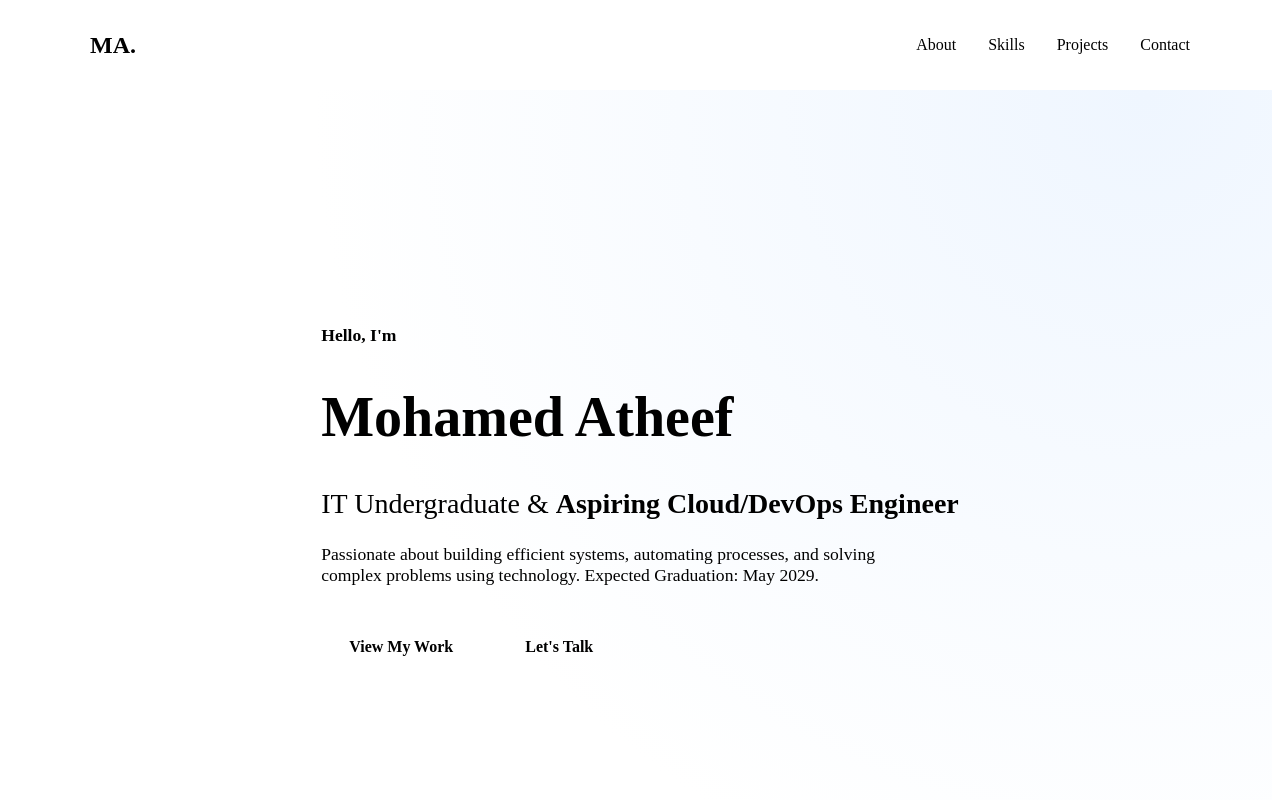
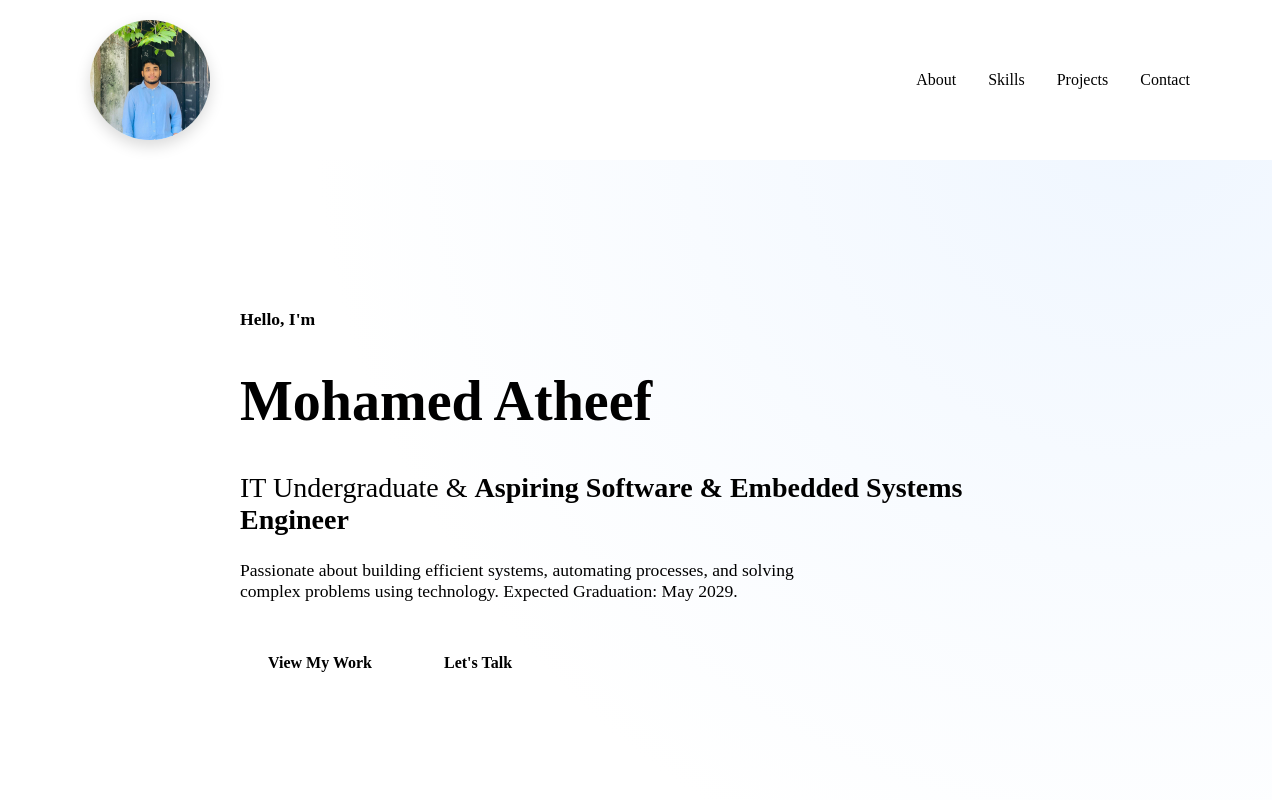
Before and after one commit to AtheefDS/Atheef_Portfolio, a React (Vite) app: page / in a window 1280 px wide. Shown: the top 800 px of the page. Built offline with nearby package versions, Linux system fonts and the light colour scheme; the HTML template or start-up script is replaced by a standard one.

Commit message:
Refactor code structure for improved readability and maintainability

```diff
--- a/src/components/Hero.jsx
+++ b/src/components/Hero.jsx
@@ -6,7 +6,7 @@ export default function Hero() {
       <div className="hero-content">
         <p className="subtitle">Hello, I'm</p>
         <h1>Mohamed Atheef</h1>
-        <h2>IT Undergraduate & <span className="highlight">Aspiring Cloud/DevOps Engineer</span></h2>
+        <h2>IT Undergraduate & <span className="highlight">Aspiring Software & Embedded Systems Engineer</span></h2>
         <p className="description">
          Passionate about building efficient systems, automating processes, and solving complex problems using technology. Expected Graduation: May 2029.
         </p>
--- a/src/components/Navbar.jsx
+++ b/src/components/Navbar.jsx
@@ -1,16 +1,26 @@
-import React from 'react';
+import React from "react";
+import atheef from "./atheef.jpeg";
 
 export default function Navbar() {
   return (
     <nav className="navbar">
       <div className="nav-container">
-        <a href="#" className="logo">MA<span style={{color: 'var(--accent)'}}>.</span></a>
+
+        <a href="#" className="logo">
+          <img
+            src={atheef}
+            alt="Mohamed Atheef"
+            className="logo-img"
+          />
+        </a>
+
         <ul className="nav-links">
           <li><a href="#about">About</a></li>
           <li><a href="#skills">Skills</a></li>
           <li><a href="#projects">Projects</a></li>
           <li><a href="#contact">Contact</a></li>
         </ul>
+
       </div>
     </nav>
   );
--- a/src/index.css
+++ b/src/index.css
@@ -20,11 +20,22 @@
   padding: 1.25rem 2rem;
 }
 
+
 .logo {
-  font-size: 1.5rem;
-  font-weight: 700;
+  display: flex;
+  align-items: center;
+  gap: 10px;
   text-decoration: none;
-  color: var(--text-primary);
+}
+
+
+.logo-img {
+  width: 120px;
+  height: 120px;
+  border-radius: 50%;
+  object-fit: cover;
+  border: 2px solid var(--accent);
+  box-shadow: 0 6px 15px rgba(0, 0, 0, 0.15);
 }
 
 .nav-links {
```
Also changed, not shown: src/components/atheef.jpeg (added).
